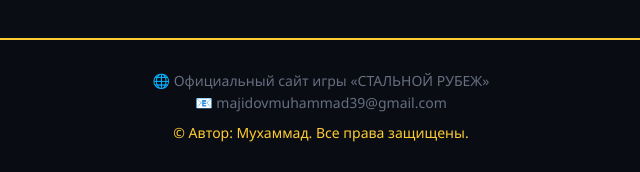
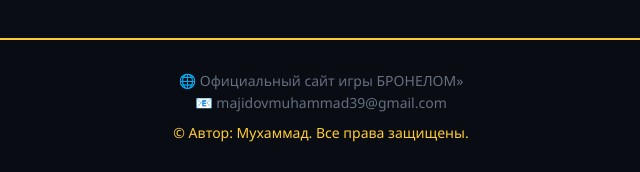
Before and after one commit to majidovmuhammad23774/Frontier-site, a plain HTML site: page index.html in a window 1280 px wide. Shown: the part 2326-2498 px from the top of the page, 319-959 px from the left. Drawn offline with Linux system fonts and the light colour scheme.

Commit message:
Update index.html

```diff
--- a/index.html
+++ b/index.html
@@ -3,7 +3,7 @@
 <head>
     <meta charset="UTF-8">
     <meta name="viewport" content="width=device-width, initial-scale=1.0">
-    <title>СТАЛЬНОЙ РУБЕЖ — Официальный сайт</title>
+    <title>бронелом — Официальный сайт</title>
     <style>
         * { margin: 0; padding: 0; box-sizing: border-box; }
 
@@ -389,7 +389,7 @@
     </section>
 
     <footer>
-        <p>🌐 Официальный сайт игры «СТАЛЬНОЙ РУБЕЖ»</p>
+        <p>🌐 Официальный сайт игры БРОНЕЛОМ»</p>
         <p>📧 majidovmuhammad39@gmail.com</p>
         <p class="copyright">© Автор: Мухаммад. Все права защищены.</p>
     </footer>
```
